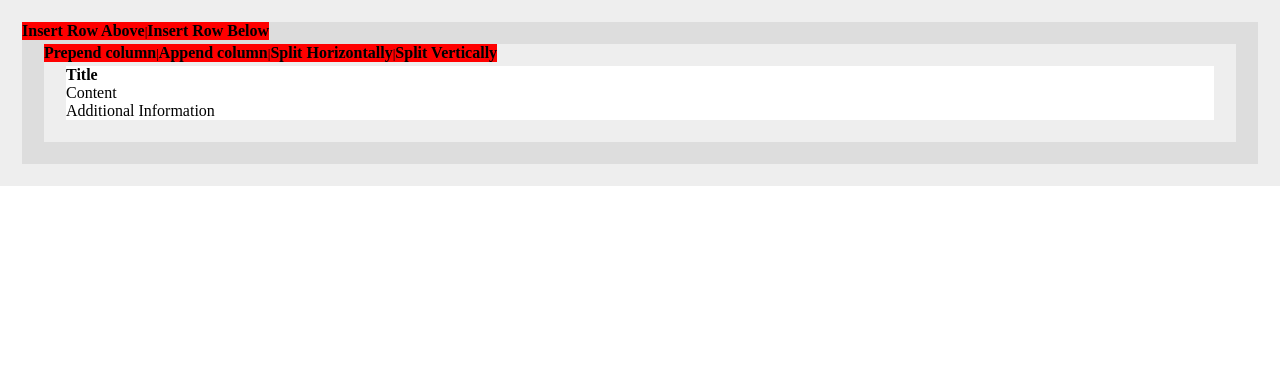
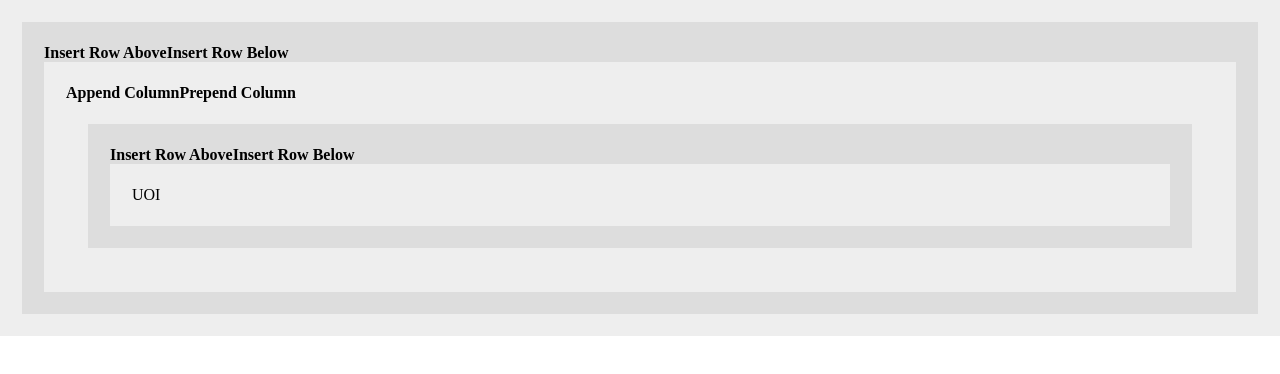
Before and after one commit to OpenMaths/openmaths-app-react, a React app: page / in a window 1280 px wide. Shown: the top 374 px of the page. Built offline with nearby package versions, Linux system fonts and the light colour scheme.

Commit message:
add row and column func init

```diff
--- a/src/Grid/Components/Column.ts
+++ b/src/Grid/Components/Column.ts
@@ -12,7 +12,7 @@ export interface ColumnUrlConstruct {
 
 export class Column {
     id:string;
-    child;
+    child:UoI|Grid;
 
     constructor(input:ColumnUrlConstruct) {
         if (!input || !_.isObject(input) || _.isArray(input))
@@ -31,6 +31,7 @@ export class Column {
     };
 
     // @TODO more unit tests
+    // Change to constructURL
     static construct(type:ColumnConstructor, content:string|GridUrlConstruct):ColumnUrlConstruct {
         const id = shortid.generate();
 
--- a/src/Grid/Components/Grid.ts
+++ b/src/Grid/Components/Grid.ts
@@ -1,5 +1,7 @@
 import * as _ from 'lodash'
 import * as shortid from 'shortid'
+
+import { RowPosition } from '../DataModel'
 
 import { Row, RowUrlConstruct } from './Row'
 import { Column, ColumnConstructor } from './Column'
@@ -37,6 +39,7 @@ export class Grid {
     }
 
     // @TODO more unit tests
+    // Change to constructURL
     static construct(rows:RowUrlConstruct[]):GridUrlConstruct {
         if (!_.isArray(rows))
             throw new TypeError('The input for constructing Grid URL can only be a list of valid RowUrlConstruct objects');
@@ -52,6 +55,8 @@ export class Grid {
         return resultingObject;
     }
 
+
+    // @TODO replicate for row and column
     static constructEmpty():GridUrlConstruct {
         const
             columns = [Column.construct(ColumnConstructor.Empty, null)],
@@ -73,11 +78,18 @@ export class Grid {
         return parsedUrl;
     }
 
-    addRow(row:RowUrlConstruct):Grid {
-        const rows = _.clone(this.constructInput[this.id]);
+    addRow(position:RowPosition, row:RowUrlConstruct):GridUrlConstruct {
+        let rows = _.clone(this.constructInput[this.id]);
 
-        rows.push(row);
+        switch (position) {
+            case RowPosition.Above:
+                rows.unshift(row);
+                break;
+            case RowPosition.Below:
+                rows.push(row);
+                break;
+        }
 
-        return new Grid(Grid.construct(rows));
+        return Grid.construct(rows);
     }
 }
--- a/src/Grid/Components/Row.ts
+++ b/src/Grid/Components/Row.ts
@@ -1,5 +1,7 @@
 import * as _ from 'lodash'
 import * as shortid from 'shortid'
+
+import { ColumnPosition } from '../DataModel'
 
 import { Column, ColumnConstructor, ColumnUrlConstruct } from './Column'
 
@@ -10,6 +12,7 @@ export interface RowUrlConstruct {
 export class Row {
     id:string;
     children:Column[];
+    constructInput:RowUrlConstruct;
 
     constructor(input:RowUrlConstruct) {
         if (!input || !_.isObject(input) || _.isArray(input))
@@ -21,6 +24,7 @@ export class Row {
             throw new RangeError('Row can only have one key, e.g. be of format {row: {...columns}}');
 
         this.id = _.first(keys).toString();
+        this.constructInput = input;
 
         const columnsInput = input[this.id];
 
@@ -34,6 +38,7 @@ export class Row {
     }
 
     // @TODO more unit tests
+    // Change to constructURL
     static construct(columns:ColumnUrlConstruct[]):RowUrlConstruct {
         if (!_.isArray(columns))
             throw new TypeError('The input for constructing Row URL can only be a list of valid ColumnUrlConstruct objects');
@@ -48,4 +53,19 @@ export class Row {
 
         return resultingObject;
     }
+
+    addColumn(position:ColumnPosition, column:ColumnUrlConstruct):RowUrlConstruct {
+        let columns = _.clone(this.constructInput[this.id]);
+
+        switch (position) {
+            case ColumnPosition.Prepend:
+                columns.unshift(column);
+                break;
+            case ColumnPosition.Append:
+                columns.push(column);
+                break;
+        }
+
+        return Row.construct(columns);
+    }
 }
--- a/src/Grid/Elements/Column.tsx
+++ b/src/Grid/Elements/Column.tsx
@@ -2,60 +2,85 @@ import * as React from 'react'
 
 import Umi from '../../Umi/Umi'
 
+import { Grid } from '../Components/Grid'
+import { Column, ColumnUrlConstruct, ColumnConstructor } from '../Components/Column'
+import UoI from '../../UoI/UoI'
+
 import { ColumnPosition, SplitOperator } from '../DataModel'
-import Grid from './Grid'
+import GridElement from './Grid'
 
 interface IColumnProps {
-    addColumn: (position:ColumnPosition) => void;
+    layout:Column;
+    addColumn:(position:ColumnPosition, column:ColumnUrlConstruct) => void;
 }
 
-interface IColumnState {
-    Split:SplitOperator;
-}
-
-export default class Column extends React.Component<IColumnProps, IColumnState> {
-    // There should be an actions component that takes in a config object describing the available actions and the
-    // methods bound
+export default class ColumnElement extends React.Component<IColumnProps, {}> {
+    layout:Column;
 
     componentWillMount() {
-        this.setState({Split: null});
+        this.layout = this.props.layout;
     }
 
-    split(operator:SplitOperator) {
-        this.setState({Split: operator});
+    build() {
+        const
+            layout = this.props.layout,
+            child = layout.child;
+
+        const column = Column.construct(ColumnConstructor.Empty, null);
+
+        if (child instanceof Grid) {
+            return (
+                <div className="column">
+                    <strong onClick={() => this.props.addColumn(ColumnPosition.Append, column)}>Append Column</strong>
+                    <strong onClick={() => this.props.addColumn(ColumnPosition.Prepend, column)}>Prepend Column</strong>
+
+                    <GridElement layout={child}/>
+                </div>
+            );
+        } else if (child instanceof UoI) {
+            return (
+                <div className="column">UOI</div>
+            );
+        } else {
+            console.error(layout);
+            throw new TypeError('Unsupported instance');
+        }
     }
 
     render() {
-        const isSplit:SplitOperator = this.state['Split'];
+        return this.build();
 
-        let Child:any;
 
-        switch (isSplit) {
-            case SplitOperator.Horizontally:
-                Child = <Grid rows={2} columns={1}/>;
-                break;
-            case SplitOperator.Vertically:
-                Child = <Grid rows={1} columns={2}/>;
-                break;
-            default:
-                Child = <Umi/>;
-                break;
-        }
-
-        return (
-            <div className="column">
-                <div className="controls">
-                    <strong onClick={() => {this.props.addColumn(ColumnPosition.Prepend)}}>Prepend column</strong>
-                    <small>|</small>
-                    <strong onClick={() => {this.props.addColumn(ColumnPosition.Append)}}>Append column</strong>
-                    <small>|</small>
-                    <strong onClick={() => {this.split(SplitOperator.Horizontally)}}>Split Horizontally</strong>
-                    <small>|</small>
-                    <strong onClick={() => {this.split(SplitOperator.Vertically)}}>Split Vertically</strong>
-                </div>
-
-                {Child}
-            </div>
-        );
+        //const isSplit:SplitOperator = this.state['Split'];
+        //
+        //let Child:any;
+        //
+        //switch (isSplit) {
+        //    case SplitOperator.Horizontally:
+        //        Child = <Grid/>;
+        //        break;
+        //    case SplitOperator.Vertically:
+        //        Child = <Grid/>;
+        //        break;
+        //    default:
+        //        Child = <Umi/>;
+        //        break;
+        //}
+        //
+        //return (
+        //    <div className="column">
+        //        <div className="controls">
+        //            <strong onClick={() => {this.props.addColumn(ColumnPosition.Prepend)}}>Prepend column</strong>
+        //            <small>|</small>
+        //            <strong onClick={() => {this.props.addColumn(ColumnPosition.Append)}}>Append column</strong>
+        //            <small>|</small>
+        //            <strong onClick={() => {this.split(SplitOperator.Horizontally)}}>Split Horizontally</strong>
+        //            <small>|</small>
+        //            <strong onClick={() => {this.split(SplitOperator.Vertically)}}>Split Vertically</strong>
+        //        </div>
+        //
+        //        {Child}
+        //    </div>
+        //);
     }
 }
--- a/src/Grid/Elements/Grid.tsx
+++ b/src/Grid/Elements/Grid.tsx
@@ -1,66 +1,49 @@
 import * as React from 'react'
 import * as _ from 'lodash'
 
+import { Grid, GridUrlConstruct } from '../Components/Grid'
+import { Row, RowUrlConstruct } from '../Components/Row'
+import { Column, ColumnConstructor } from '../Components/Column'
+
 import { RowPosition } from '../DataModel'
-import Row from './Row'
-
-import { Grid as GridComponent } from '../Components/Grid'
-import { Row as RowComponent } from '../Components/Row'
-import { Column as ColumnComponent, ColumnConstructor } from '../Components/Column'
+import RowElement from './Row'
 
 interface IGridProps {
-    rows:number;
-    columns:number;
-    init?:any;
+    layout:Grid;
 }
 
-export default class Grid extends React.Component<IGridProps, {}> {
-    rows = [];
+export default class GridElement extends React.Component<IGridProps, {}> {
+    layout:Grid;
 
     componentWillMount() {
+        this.layout = this.props.layout;
+    }
+
+    addRow(position:RowPosition, row:RowUrlConstruct) {
+        const newUrl = this.layout.addRow(position, row);
+
+        console.log(newUrl);
+    }
+
+    build() {
         const
-            gridUrl = GridComponent.constructEmpty(),
-            gridUrlString = JSON.stringify(gridUrl),
-            parsedUrl = GridComponent.parseUrl(gridUrlString),
-            constructedGrid = new GridComponent(parsedUrl);
+            layout = this.layout,
+            numberOfRows = layout.children.length;
 
-        console.log(gridUrl);
-        console.log(gridUrlString);
-        console.log(parsedUrl);
-        console.log(constructedGrid);
-
-        const withNewRow = constructedGrid.addRow(RowComponent.construct([ColumnComponent.construct(ColumnConstructor.Empty, null)]));
-        console.log(withNewRow);
-
-        const
-            rows = this.props.rows,
-            columns = this.props.columns;
-
-        for (let i = 0; i < rows; i++) {
-            this.rows.push(<Row columns={columns} addRow={this.addRow.bind(this)}/>);
+        if (layout instanceof Grid) {
+            return (
+                <div className={'grid rows-' + numberOfRows} key={layout.id}>
+                    {layout.children.map((row:Row) => <RowElement addRow={this.addRow.bind(this)} layout={row}
+                                                                  key={row.id}/>)}
+                </div>
+            );
+        } else {
+            console.error(layout);
+            throw new TypeError('Unsupported instance');
         }
     }
 
-    addRow(position:RowPosition) {
-        switch (position) {
-            case RowPosition.Above:
-                this.rows.unshift(<Row columns={1} addRow={this.addRow.bind(this)}/>);
-                break;
-            case RowPosition.Below:
-                this.rows.push(<Row columns={1} addRow={this.addRow.bind(this)}/>);
-                break;
-        }
-
-        console.log(this.rows);
-    }
-
     render() {
-        return (
-            <div className={'grid rows-' + this.props.rows.toString()}>
-                {_.forEach(this.rows, (component:any, key:number) =>
-                    {component}
-                    )}
-            </div>
-        );
+        return this.build();
     }
 }
--- a/src/Grid/Elements/Row.tsx
+++ b/src/Grid/Elements/Row.tsx
@@ -1,50 +1,54 @@
 import * as React from 'react'
 import * as _ from 'lodash'
 
+import { Row, RowUrlConstruct } from '../Components/Row'
+import { Column, ColumnUrlConstruct, ColumnConstructor } from '../Components/Column'
+
 import { ColumnPosition, RowPosition } from '../DataModel'
-import Column from './Column'
+import ColumnElement from './Column'
 
 interface IRowProps {
-    columns:number;
-    addRow: (position:RowPosition) => void;
+    layout:Row;
+    addRow:(position:RowPosition, row:RowUrlConstruct) => void;
 }
 
-export default class Row extends React.Component<IRowProps, {}> {
-    columns = [];
+export default class RowElement extends React.Component<IRowProps, {}> {
+    layout:Row;
 
     componentWillMount() {
-        const columns = this.props.columns;
+        this.layout = this.props.layout;
+    }
 
-        for (let i = 0; i < columns; i++) {
-            this.columns.push(<Column addColumn={this.addColumn.bind(this)}/>);
+    addColumn(position:ColumnPosition, column:ColumnUrlConstruct) {
+        const newUrl = this.layout.addColumn(position, column);
+
+        console.log(newUrl);
+    }
+
+    build() {
+        const
+            layout = this.layout,
+            numberOfColumns = layout.children.length;
+
+        const row = Row.construct([Column.construct(ColumnConstructor.Empty, null)]);
+
+        if (layout instanceof Row) {
+            return (
+                <div className={'row columns-' + numberOfColumns}>
+                    <strong onClick={() => this.props.addRow(RowPosition.Above, row)}>Insert Row Above</strong>
+                    <strong onClick={() => this.props.addRow(RowPosition.Below, row)}>Insert Row Below</strong>
+
+                    {layout.children.map((column:Column) => <ColumnElement addColumn={this.addColumn.bind(this)}
+                                                                           layout={column} key={column.id}/>)}
+                </div>
+            );
+        } else {
+            console.error(layout);
+            throw new TypeError('Unsupported instance');
         }
     }
 
-    addColumn(position:ColumnPosition) {
-        switch (position) {
-            case ColumnPosition.Append:
-                this.columns.push(<Column addColumn={this.addColumn.bind(this)}/>);
-                break;
-            case ColumnPosition.Prepend:
-                this.columns.unshift(<Column addColumn={this.addColumn.bind(this)}/>);
-                break;
-        }
-
-        console.log(this.columns);
-    }
-
     render() {
-        return (
-            <div className={'row columns-' + this.props.columns.toString()}>
-                <div className="controls">
-                    <strong onClick={() => {this.props.addRow(RowPosition.Above)}}>Insert Row Above</strong>
-                    <small>|</small>
-                    <strong onClick={() => {this.props.addRow(RowPosition.Below)}}>Insert Row Below</strong>
-                </div>
-                {_.forEach(this.columns, (component:any, key:number) =>
-                    {component}
-                    )}
-            </div>
-        );
+        return this.build();
     }
 }
--- a/src/main.tsx
+++ b/src/main.tsx
@@ -3,9 +3,18 @@ import '../public/css/app.sass'
 import * as React from 'react'
 import { render } from 'react-dom'
 
-import Grid from './Grid/Elements/Grid'
+import { Grid, GridUrlConstruct } from './Grid/Components/Grid'
+import { Row, RowUrlConstruct } from './Grid/Components/Row'
+import { Column, ColumnConstructor } from './Grid/Components/Column'
+
+import GridElement from './Grid/Elements/Grid'
+
+const
+    columnsUrl = [Column.construct(ColumnConstructor.Content, Grid.constructEmpty())],
+    rowsUrl = [Row.construct(columnsUrl)],
+    gridUrl = Grid.construct(rowsUrl);
 
 render(
-    <Grid rows={1} columns={1}/>,
+    <GridElement layout={new Grid(gridUrl)}/>,
     document.getElementById('OpenMathsAppContainer')
 );
```
